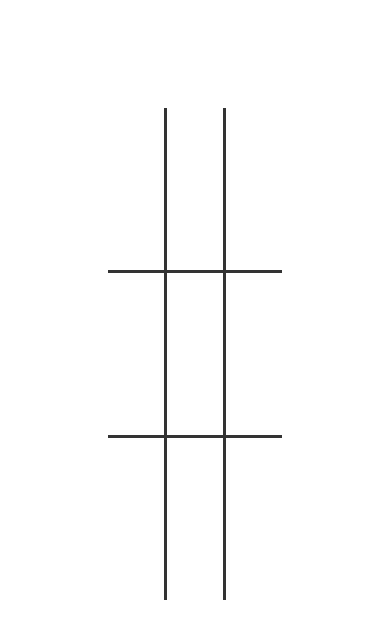
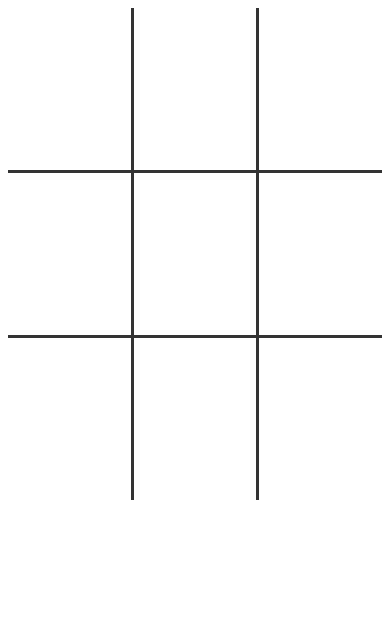
Before and after one commit to Sandeep-Mani/TicTacToe, a plain HTML site: page index.html in a window 390 px wide. Drawn offline with Linux system fonts and the light colour scheme.

Commit message:
Fixed mobile devices width squeezing.

```diff
--- a/style.css
+++ b/style.css
@@ -1,6 +1,6 @@
 :root {
     background: #ffffff;
-    padding: 100px;
+    /* padding: 100px; */
     font-size: 16px;
 }
 
```
